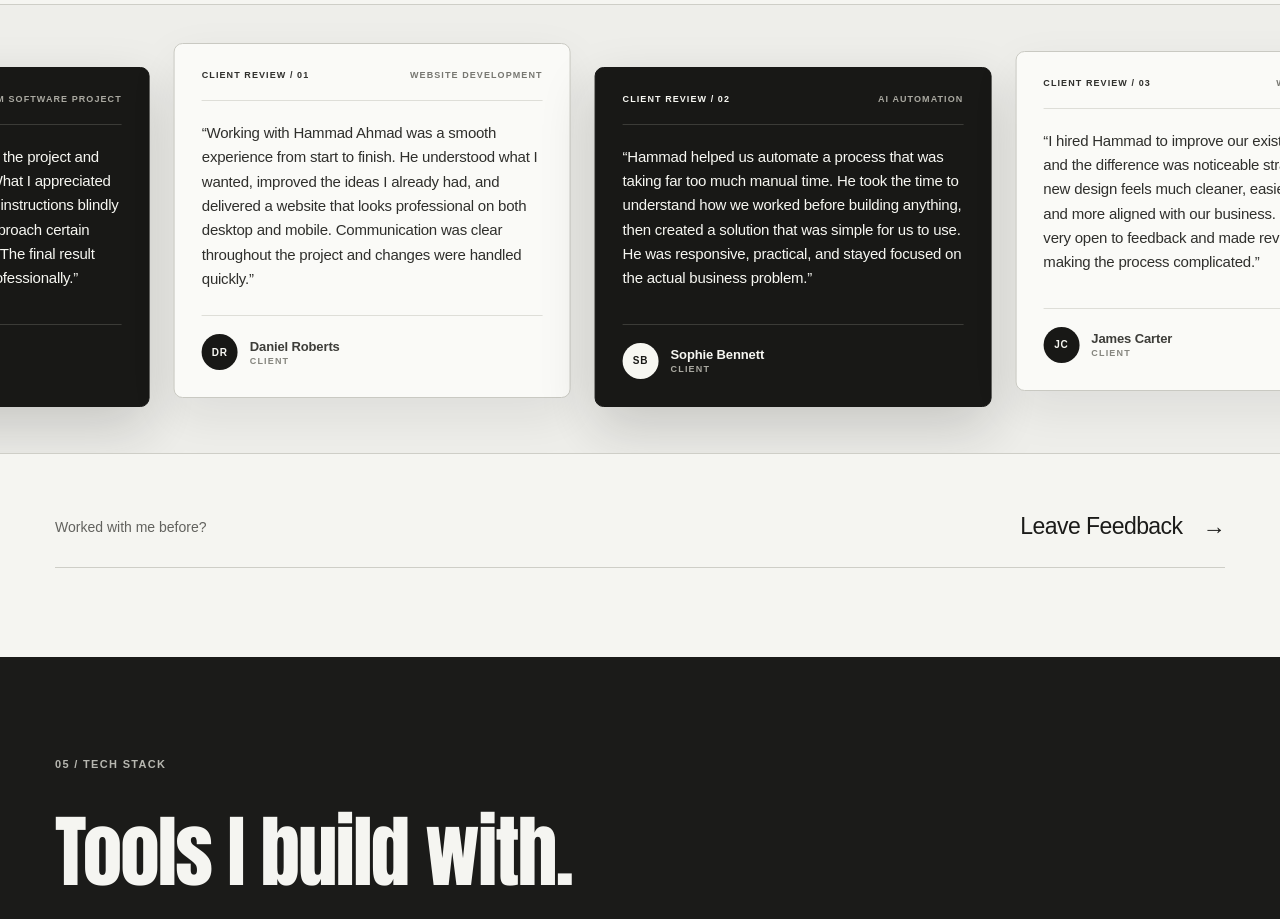
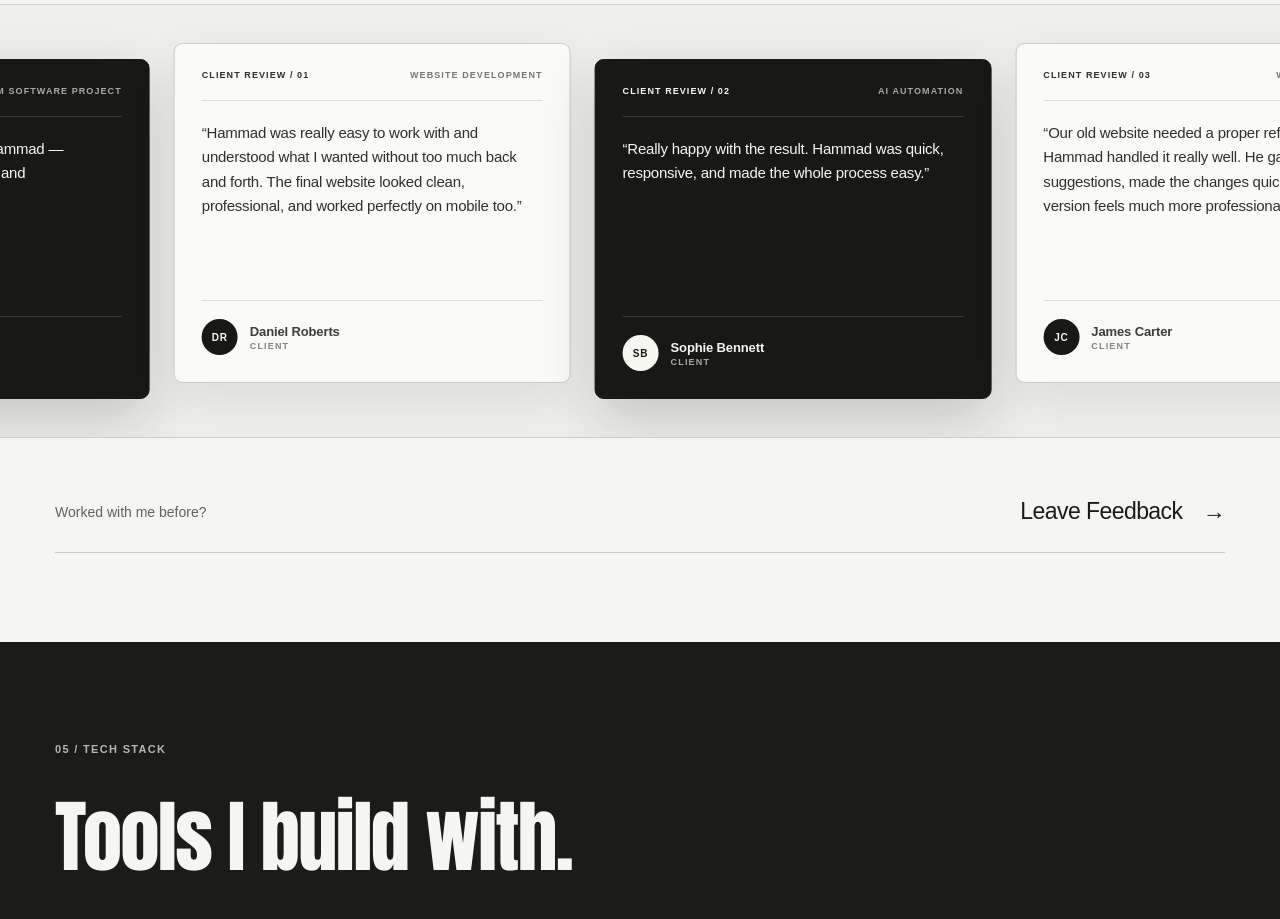
Before and after one commit to Hammadahmad-ux/hammad-portfolio, a Next.js app: page / in a window 1280 px wide. Shown: the part 5500-6419 px from the top of the page. Built offline with nearby package versions, Linux system fonts and the light colour scheme; no server answers.

Commit message:
content: refresh client testimonials

```diff
--- a/src/components/client-feedback.tsx
+++ b/src/components/client-feedback.tsx
@@ -22,25 +22,25 @@ const writtenTestimonials = [
     name: "Daniel Roberts",
     service: "Website Development",
     feedback:
-      "Working with Hammad Ahmad was a smooth experience from start to finish. He understood what I wanted, improved the ideas I already had, and delivered a website that looks professional on both desktop and mobile. Communication was clear throughout the project and changes were handled quickly.",
+      "Hammad was really easy to work with and understood what I wanted without too much back and forth. The final website looked clean, professional, and worked perfectly on mobile too.",
   },
   {
     name: "Sophie Bennett",
     service: "AI Automation",
     feedback:
-      "Hammad helped us automate a process that was taking far too much manual time. He took the time to understand how we worked before building anything, then created a solution that was simple for us to use. He was responsive, practical, and stayed focused on the actual business problem.",
+      "Really happy with the result. Hammad was quick, responsive, and made the whole process easy.",
   },
   {
     name: "James Carter",
     service: "Website Redesign",
     feedback:
-      "I hired Hammad to improve our existing website, and the difference was noticeable straight away. The new design feels much cleaner, easier to navigate, and more aligned with our business. He was also very open to feedback and made revisions without making the process complicated.",
+      "Our old website needed a proper refresh and Hammad handled it really well. He gave useful suggestions, made the changes quickly, and the new version feels much more professional.",
   },
   {
     name: "Olivia Thompson",
     service: "Custom Software Project",
     feedback:
-      "Hammad was reliable throughout the project and communicated progress clearly. What I appreciated most was that he didn’t just follow instructions blindly—he suggested better ways to approach certain parts of the project when needed. The final result worked well and was delivered professionally.",
+      "Great experience working with Hammad — everything was delivered properly and communication was solid.",
   },
 ];
 
```
